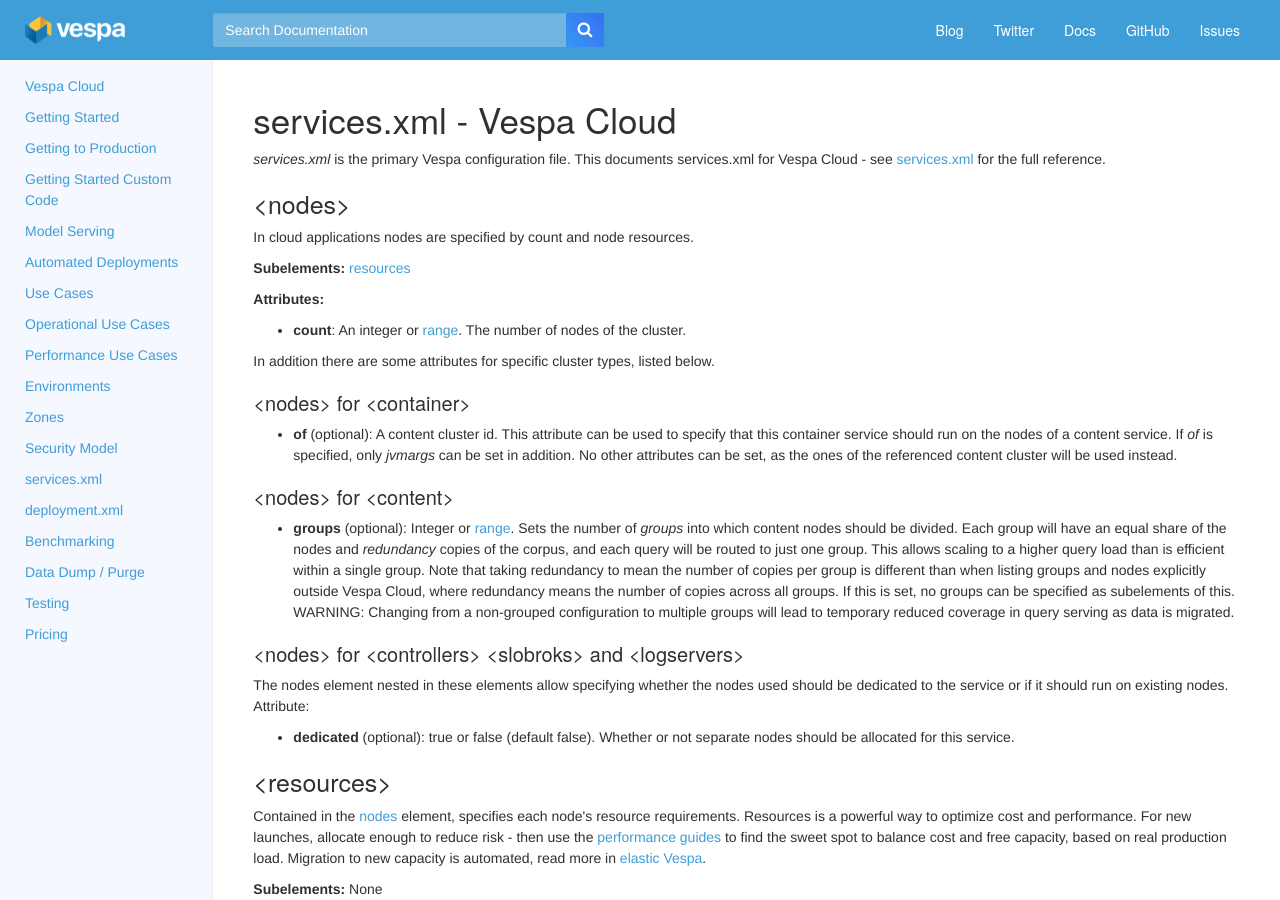
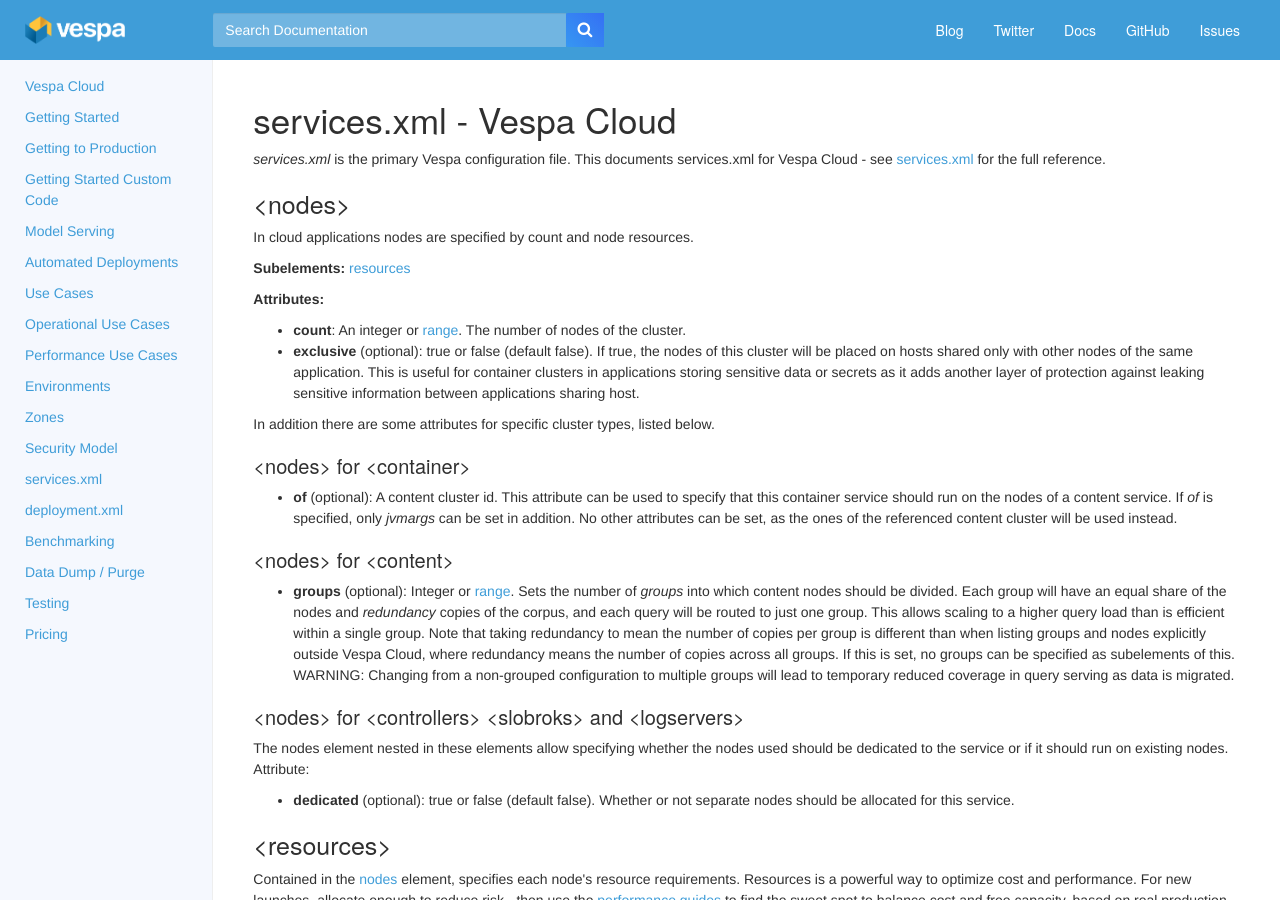
Before and after one commit to vespa-engine/cloud, a Jekyll site: the page built from reference/services.html, in a window 1280 px wide and 900 px high. Built offline with Jekyll 4.4.1, drawn with Linux system fonts in a browser that asks for light colours.

Commit message:
Document 'exclusive'

```diff
--- a/reference/services.html
+++ b/reference/services.html
@@ -12,17 +12,21 @@ for the full reference.
 
 
 <h2 id="nodes">&lt;nodes&gt;</h2>
-<p>
-In cloud applications nodes are specified by count and node resources.
-</p><p>
-<strong>Subelements:</strong> <a href="#resources">resources</a>
-</p><p>
-<strong>Attributes:</strong>
+
+<p>In cloud applications nodes are specified by count and node resources.</p>
+
+<p><b>Subelements:</b> <a href="#resources">resources</a></p>
+
+<p><b>Attributes:</b>
 <ul>
-  <li><strong>count</strong>: An integer or <a href="#autoscaling-ranges">range</a>. The number of nodes of the cluster.
+  <li><b>count</b>: An integer or <a href="#autoscaling-ranges">range</a>. The number of nodes of the cluster.
+  <li><b>exclusive</b> (optional): true or false (default false). If true, the nodes of this cluster will be
+      placed on hosts shared only with other nodes of the same application.
+      This is useful for container clusters in applications storing sensitive data or secrets as it adds another layer of
+      protection against leaking sensitive information between applications sharing host.
 </ul>
-In addition there are some attributes for specific cluster types, listed below.
-</p>
+
+<p>In addition there are some attributes for specific cluster types, listed below.</p>
 
 
 <h3 id="nodes-for-container">&lt;nodes&gt; for &lt;container&gt;</h3>
```
